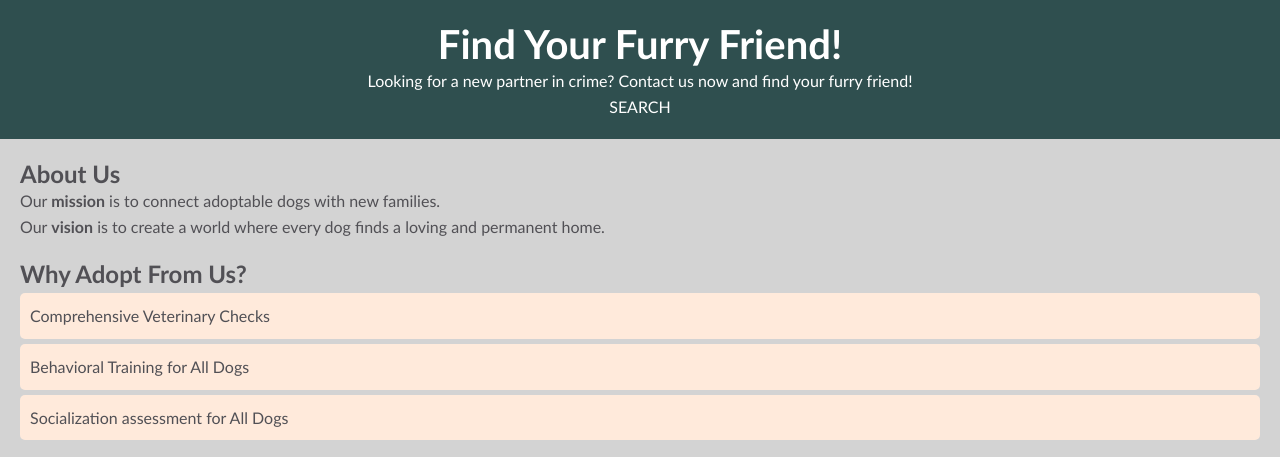
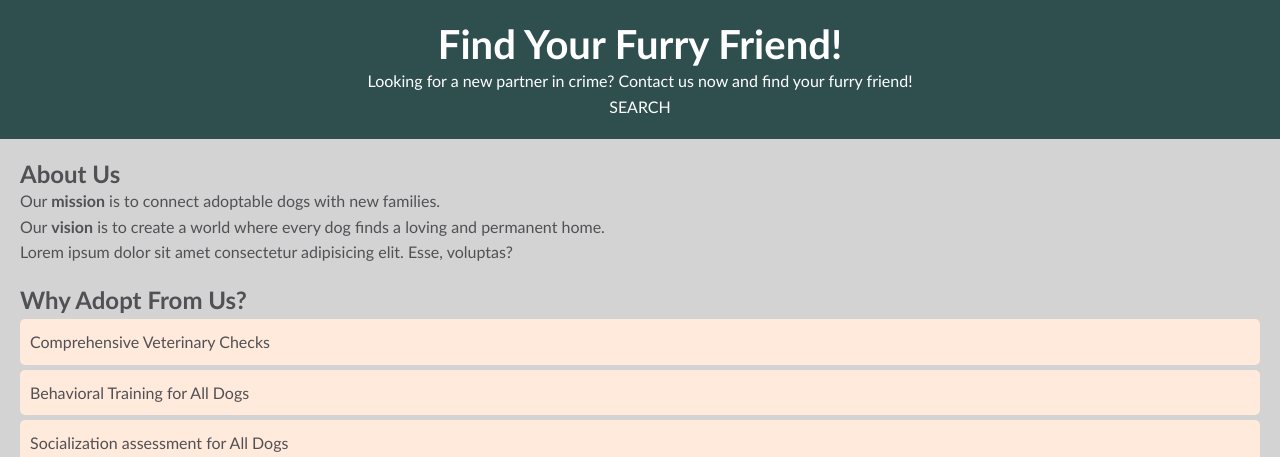
Before and after one commit to svenalexdev/dog-adoption-agency, a plain HTML site: page index.html in a window 1280 px wide. Shown: the top 457 px of the page. Drawn offline with Linux system fonts and the light colour scheme.

Commit message:
change peragraph

```diff
--- a/index.html
+++ b/index.html
@@ -25,6 +25,9 @@
 				<p>
 					Our <strong>vision</strong> is to create a world where every dog finds
 					a loving and permanent home.
+				</p>
+				<p>
+					Lorem ipsum dolor sit amet consectetur adipisicing elit. Esse, voluptas?
 				</p>
 			</section>
 			<section>
```
